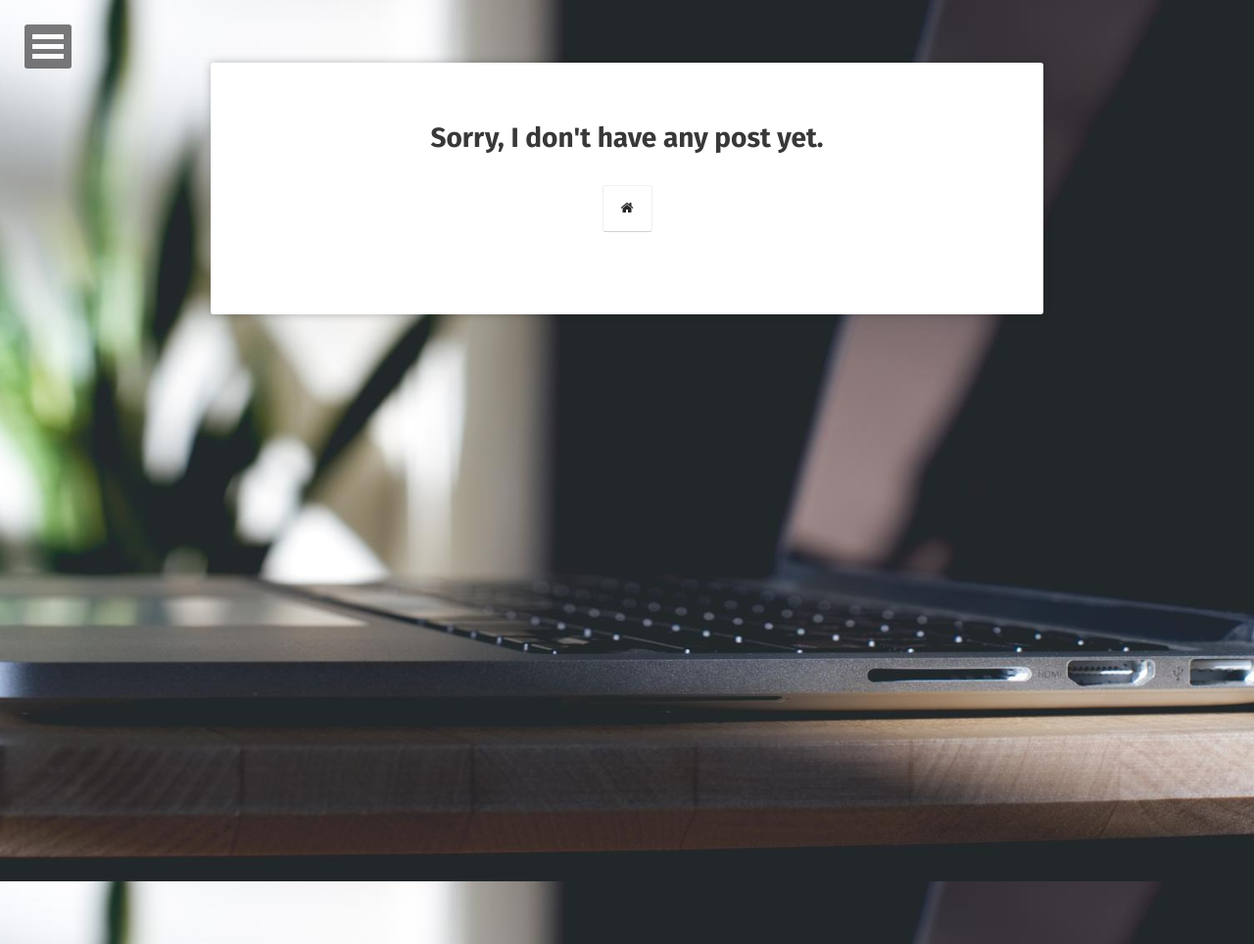
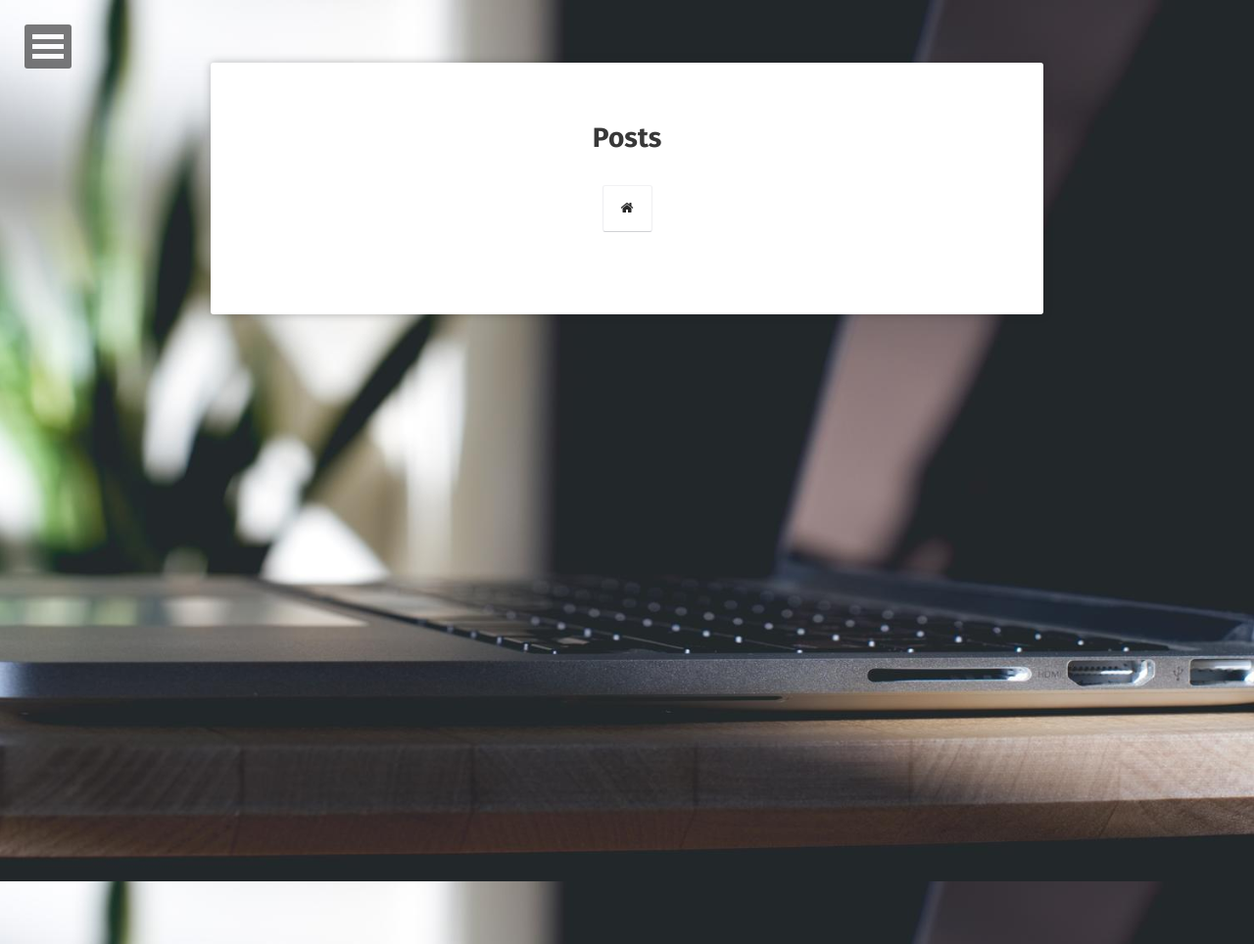
Before and after one commit to kmyokoyama/jekyll-site, a Jekyll site: the page built from posts/index.md, in a window 1280 px wide. Shown: the whole page at 98% size. Built offline with Jekyll 4.4.1, drawn with Linux system fonts in a browser that asks for light colours; some web fonts are replaced.

Commit message:
Rename posts title.

```diff
--- a/posts/index.md
+++ b/posts/index.md
@@ -1,6 +1,6 @@
 ---
 layout: post-list
-title: "Sorry, I don't have any post yet."
+title: "Posts"
 excerpt: "A List of Posts"
 comments: false
 ---
```
